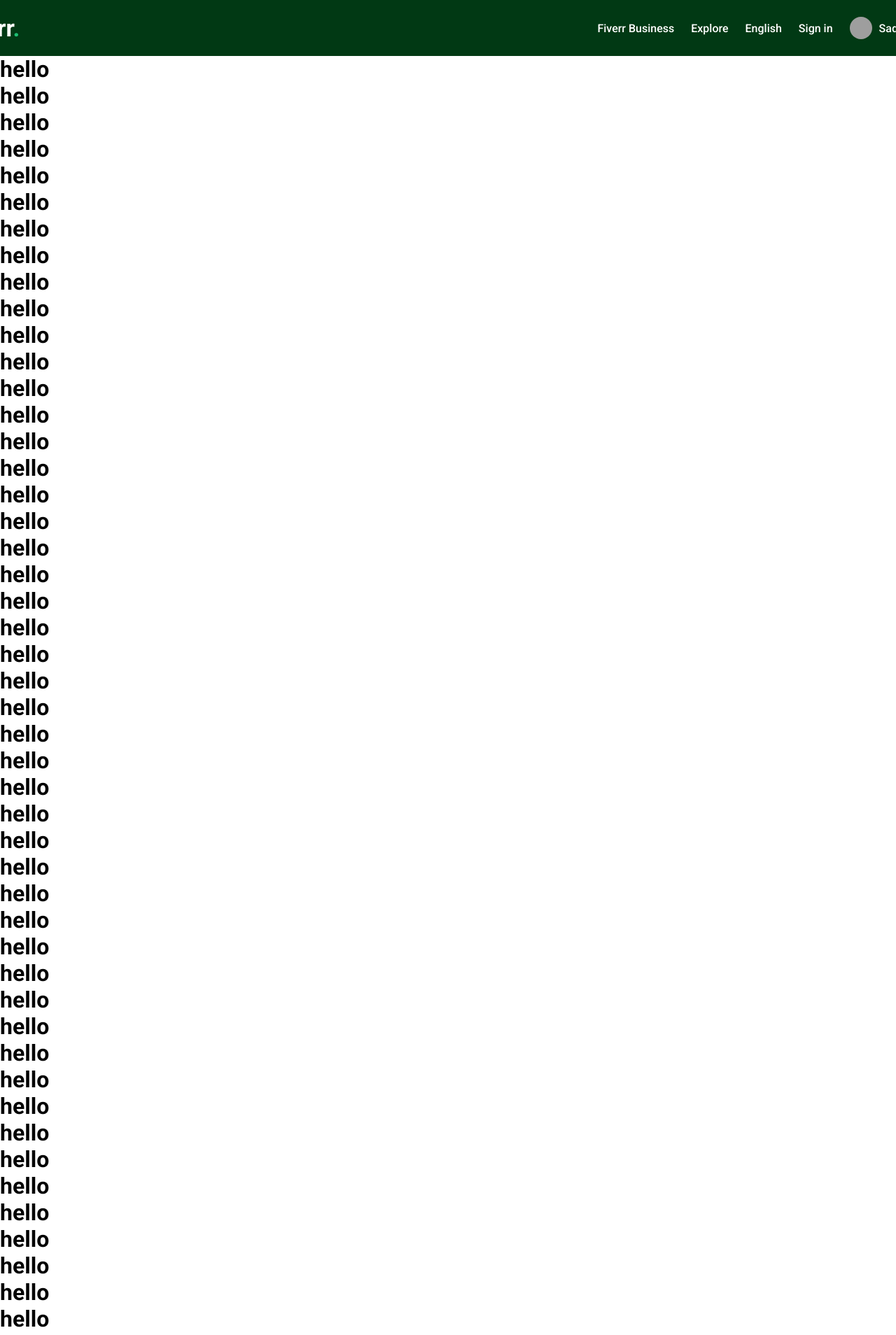
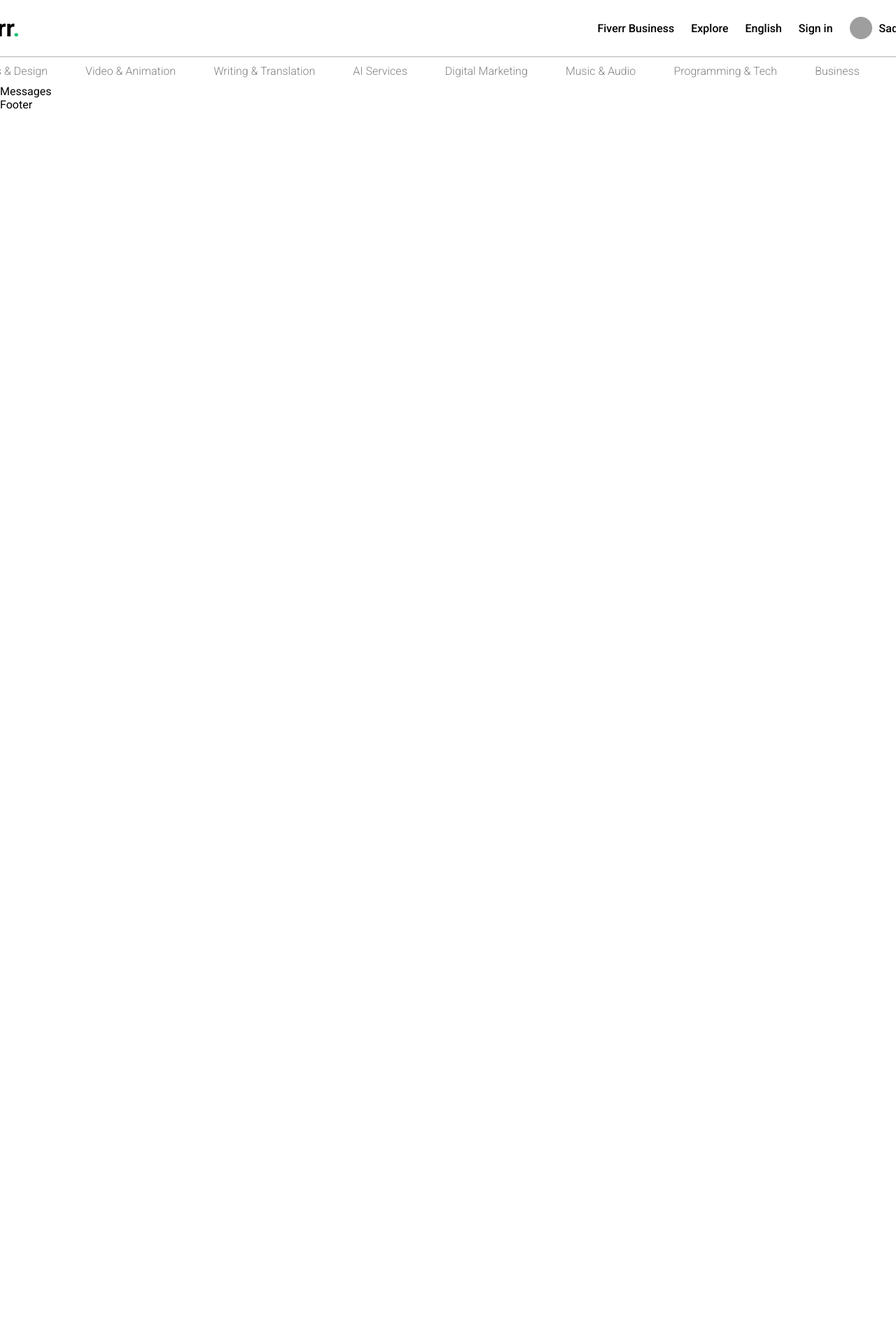
Before and after one commit to sadanmian/Fiverr, a React (Vite) app: page /messages in a window 1280 px wide. Shown: the top 1908 px of the page at 70% size. After the commit the page ends 800 px from the top, so only its background shows below. Built offline with nearby package versions, Linux system fonts and the light colour scheme; grey boxes are pictures that could not be loaded.

Commit message:
React Router DOM

```diff
--- a/src/App.jsx
+++ b/src/App.jsx
@@ -1,61 +1,70 @@
 import Navbar from "./components/navbar/Navbar";
+import { createBrowserRouter, Outlet, RouterProvider } from "react-router-dom";
+import Home from "./pages/home/Home";
+import { Footer } from "./components/footer/Footer";
+import Gigs from "./pages/gigs/Gigs";
+import Gig from "./pages/gig/Gig";
+import Orders from "./pages/orders/Orders";
+import MyGigs from "./pages/myGigs/MyGigs";
+import Add from "./pages/add/Add";
+import Messages from "./pages/messages/Messages";
+import Message from "./pages/message/Message";
+import "./app.scss";
 
 function App() {
+  const Layout = () => {
+    return (
+      <div className="app">
+        <Navbar />
+        <Outlet />
+        <Footer />
+      </div>
+    );
+  };
+
+  const router = createBrowserRouter([
+    {
+      path: "/",
+      element: <Layout />,
+      children: [
+        {
+          path: "/",
+          element: <Home />,
+        },
+        {
+          path: "/gigs",
+          element: <Gigs />,
+        },
+        {
+          path: "/gig/:id",
+          element: <Gig />,
+        },
+        {
+          path: "/orders",
+          element: <Orders />,
+        },
+        {
+          path: "/mygigs",
+          element: <MyGigs />,
+        },
+        {
+          path: "/add",
+          element: <Add />,
+        },
+        {
+          path: "/messages",
+          element: <Messages />,
+        },
+        {
+          path: "/message/:id",
+          element: <Message />,
+        },
+      ],
+    },
+  ]);
   return (
     <div>
-      <Navbar />
-      <h1>hello</h1>
-      <h1>hello</h1>
-      <h1>hello</h1>
-      <h1>hello</h1>
-      <h1>hello</h1>
-      <h1>hello</h1>
-      <h1>hello</h1>
-      <h1>hello</h1>
-      <h1>hello</h1>
-      <h1>hello</h1>
-      <h1>hello</h1>
-      <h1>hello</h1>
-      <h1>hello</h1>
-      <h1>hello</h1>
-      <h1>hello</h1>
-      <h1>hello</h1>
-      <h1>hello</h1>
-      <h1>hello</h1>
-      <h1>hello</h1>
-      <h1>hello</h1>
-      <h1>hello</h1>
-      <h1>hello</h1>
-      <h1>hello</h1>
-      <h1>hello</h1>
-      <h1>hello</h1>
-      <h1>hello</h1>
-      <h1>hello</h1>
-      <h1>hello</h1>
-      <h1>hello</h1>
-      <h1>hello</h1>
-      <h1>hello</h1>
-      <h1>hello</h1>
-      <h1>hello</h1>
-      <h1>hello</h1>
-      <h1>hello</h1>
-      <h1>hello</h1>
-      <h1>hello</h1>
-      <h1>hello</h1>
-      <h1>hello</h1>
-      <h1>hello</h1>
-      <h1>hello</h1>
-      <h1>hello</h1>
-      <h1>hello</h1>
-      <h1>hello</h1>
-      <h1>hello</h1>
-      <h1>hello</h1>
-      <h1>hello</h1>
-      <h1>hello</h1>
-      <h1>hello</h1>
-      <h1>hello</h1>
-      <h1>hello</h1>
-      <h1>hello</h1>
+      <RouterProvider router={router} />
     </div>
   );
 }
--- /dev/null
+++ b/src/app.scss
@@ -0,0 +1,6 @@
+* {
+  .link {
+    text-decoration: none;
+    color: inherit;
+  }
+}
--- /dev/null
+++ b/src/components/footer/Footer.jsx
@@ -0,0 +1,6 @@
+import React from "react";
+import "./footer.scss";
+
+export const Footer = () => {
+  return <div className="footer">Footer</div>;
+};
--- a/src/components/navbar/Navbar.jsx
+++ b/src/components/navbar/Navbar.jsx
@@ -1,10 +1,11 @@
 import React, { useEffect, useState } from "react";
 import "./navbar.scss";
-import { Link } from "react-router-dom";
+import { Link, useLocation } from "react-router-dom";
 
 const Navbar = () => {
   const [active, setActive] = useState(false);
   const [open, setOpen] = useState(false);
+  const { pathname } = useLocation();
 
   const isActive = () => {
     window.scrollY > 0 ? setActive(true) : setActive(false);
@@ -24,13 +25,13 @@
   };
 
   return (
-    <div className={active ? "navbar active" : "navbar"}>
+    <div className={active || pathname !== "/" ? "navbar active" : "navbar"}>
       <div className="container">
         <div className="logo">
-          {/* <Link to={"/"}> */}
-          <span className="text">fiverr</span>
-          <span className="dot">.</span>
-          {/* </Link> */}
+          <Link to={"/"} className="link">
+            <span className="text">fiverr</span>
+            <span className="dot">.</span>
+          </Link>
         </div>
         <div className="links">
           <span>Fiverr Business</span>
@@ -51,13 +52,23 @@
                   <div className="options">
                     {currentUser.isSeller && (
                       <>
-                        <span>Gigs</span>
-                        <span>Add New Gig</span>
+                        <Link className="link" to={"/mygigs"}>
+                          Gigs
+                        </Link>
+                        <Link className="link" to={"/add"}>
+                          Add New Gig
+                        </Link>
                       </>
                     )}
-                    <span>Orders</span>
-                    <span>Messages</span>
-                    <span>Logout</span>
+                    <Link className="link" to={"/orders"}>
+                      Orders
+                    </Link>
+                    <Link className="link" to={"/messages"}>
+                      Messages
+                    </Link>
+                    <Link className="link" to={"/"}>
+                      Logout
+                    </Link>
                   </div>
                 )}
               </div>
@@ -65,12 +76,37 @@
           )}
         </div>
       </div>
-      {active && (
+      {(active || pathname) !== "/" && (
         <>
           <hr />
           <div className="menu">
-            <span>Test</span>
-            <span>Test 2</span>
+            <Link className="link" to="/">
+              Graphics & Design
+            </Link>
+            <Link className="link" to="/">
+              Video & Animation
+            </Link>
+            <Link className="link" to="/">
+              Writing & Translation
+            </Link>
+            <Link className="link" to="/">
+              AI Services
+            </Link>
+            <Link className="link" to="/">
+              Digital Marketing
+            </Link>
+            <Link className="link" to="/">
+              Music & Audio
+            </Link>
+            <Link className="link" to="/">
+              Programming & Tech
+            </Link>
+            <Link className="link" to="/">
+              Business
+            </Link>
+            <Link className="link" to="/">
+              Lifestyle
+            </Link>
           </div>
         </>
       )}
--- a/src/components/navbar/navbar.scss
+++ b/src/components/navbar/navbar.scss
@@ -64,9 +64,9 @@
           width: 200px;
           font-weight: 300;
 
-          span {
+          .link {
             &:hover {
-              font-weight: 500;
+              color: darkgray;
             }
           }
         }
@@ -102,5 +102,11 @@
     font-weight: 300;
     color: gray;
     font-family: "Montserrat", sans-serif;
+
+    .link {
+      &:hover {
+        color: darkgray;
+      }
+    }
   }
 }
```
Also changed, not shown: src/components/footer/footer.scss (added).
